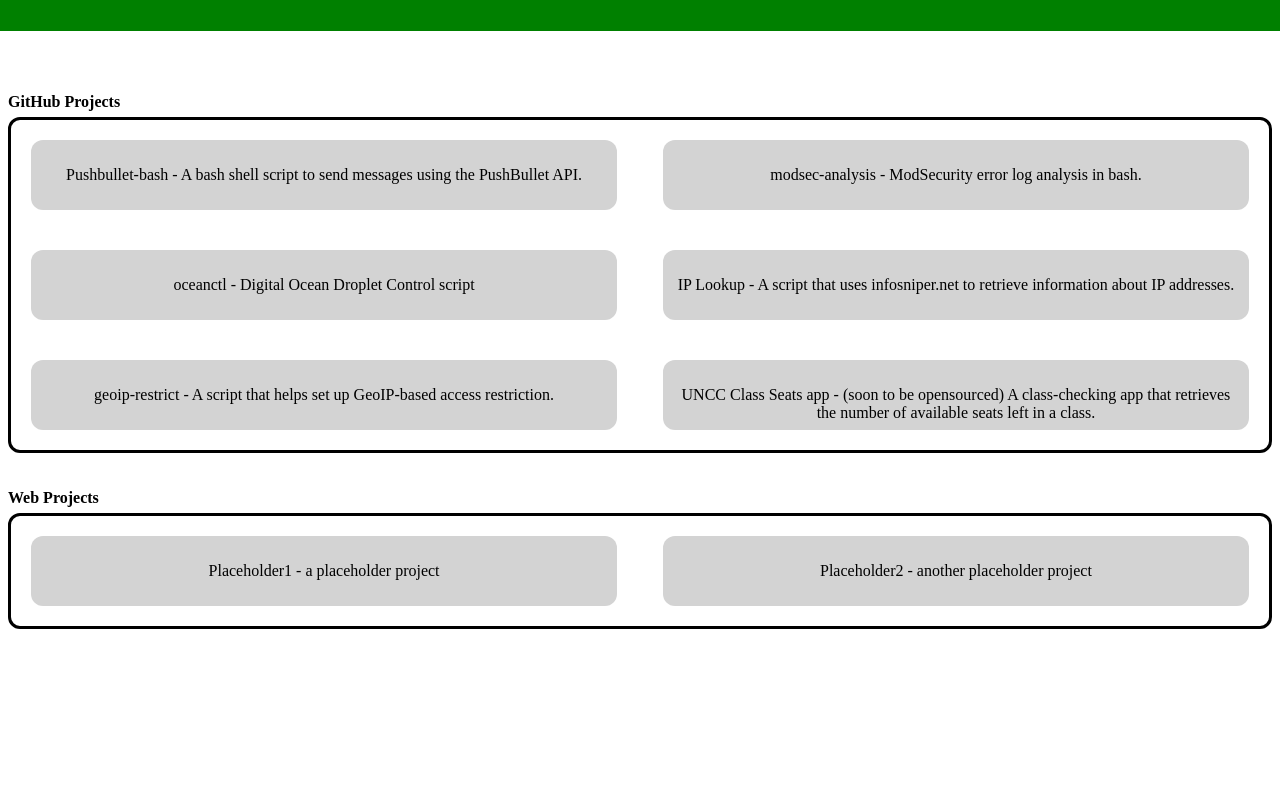
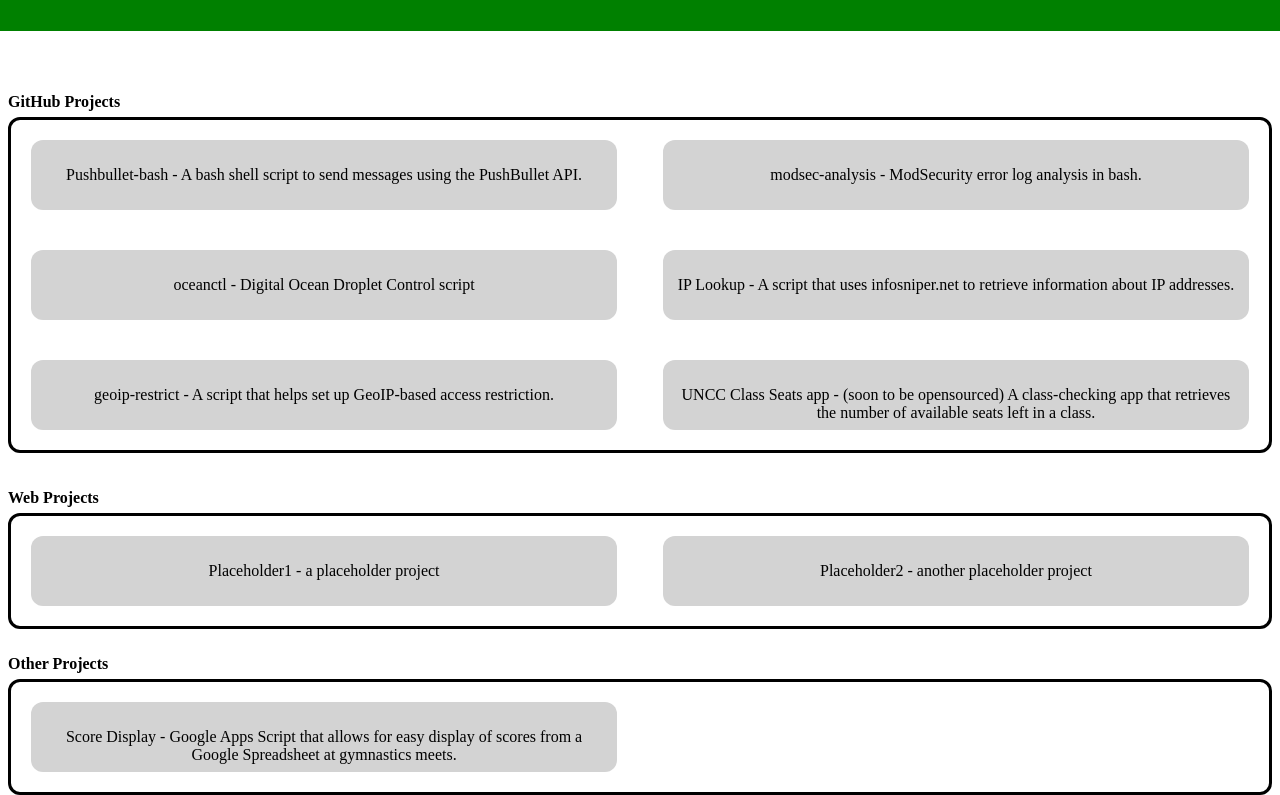
Before and after one commit to Red5d/Red5d.github.io, a plain HTML site: page index.html in a window 1280 px wide. Shown: the part 119-914 px from the top of the page. Before the commit the page ends 800 px from the top, so only its background shows below. Drawn offline with Linux system fonts and the light colour scheme.

Commit message:
Added google apps script project

```diff
--- a/index.html
+++ b/index.html
@@ -80,6 +80,15 @@ float:right; margin:20px; padding:10px; text-align:center; text-decoration:none;
 	</a>
 </div>
 
+<br><br>
+<p style="float:left; position:relative; top:20px"><b>Other Projects</b></p>
+<br><br><br>
+<div class="project-section" style="position:relative; top:10px">
+        <a href="#" class="project-item-left">
+        <p>Score Display - Google Apps Script that allows for easy display of scores from a Google Spreadsheet at gymnastics meets.</p>
+        </a>
+</div>
+
 </div>
 
 </body>
```
